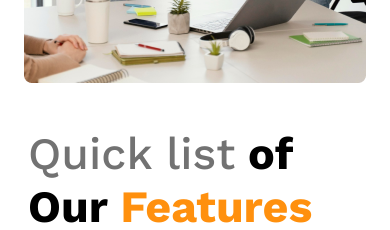
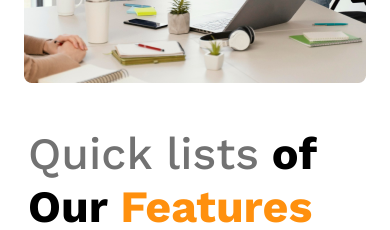
Before and after one commit to tarikul1998/g3-architect, a plain HTML site: page index.html in a window 390 px wide. Shown: the part 2480-2710 px from the top of the page. Drawn offline with nearby package versions, Linux system fonts and the light colour scheme.

```diff
--- a/index.html
+++ b/index.html
@@ -41,7 +41,7 @@
                 <img src="images/team4.png" alt="">
             </div>
             <div class="our-features">
-                <h3 class="section-title"><span id="quick-list" class="text-light-gray">Quick list</span> <span>of Our
+                <h3 class="section-title"><span id="quick-list" class="text-light-gray">Quick lists</span> <span>of Our
                     </span><span class="text-primary">Features</span></h3>
                 <p class="feature-description text-light-gray">There are many variations of passages of Lorem Ipsum
                     available, but the majority have suffered alteration in some form, by injected humour, or randomised
```
